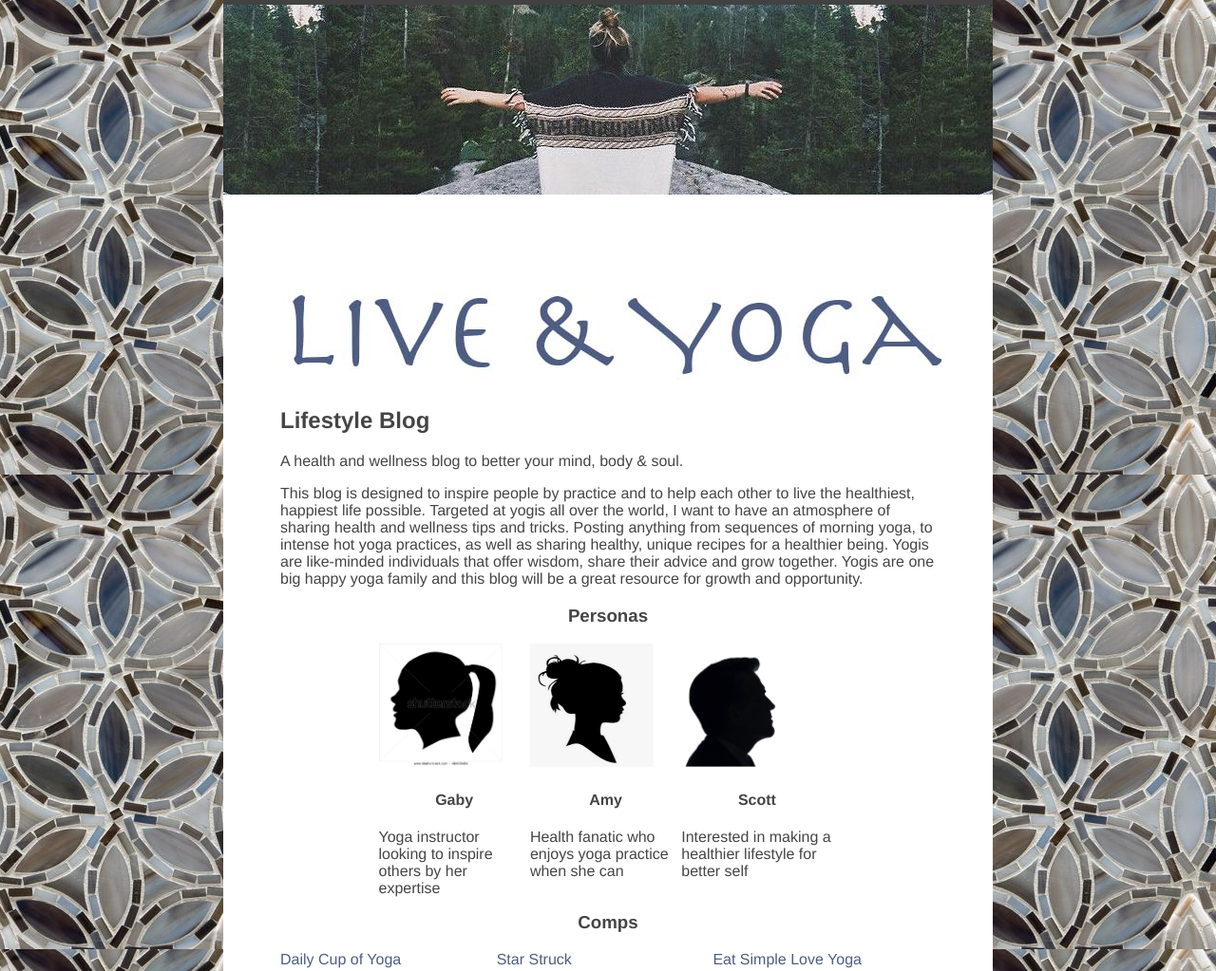
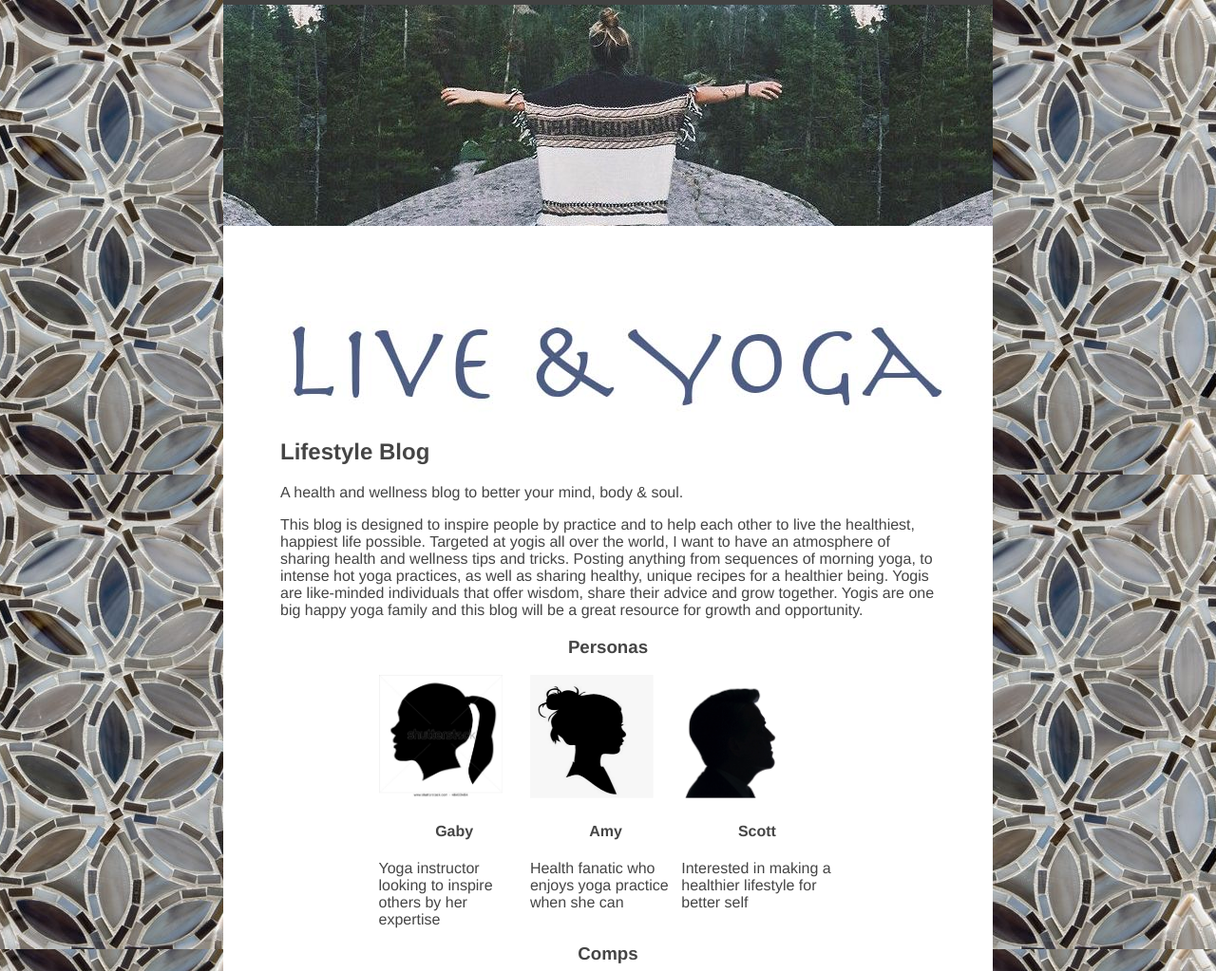
Before and after one commit to kareuski/MI349FS15, a plain HTML site: page week4/index.html in a window 1280 px wide. Shown: the top 1023 px of the page at 95% size. Drawn offline with Linux system fonts and the light colour scheme.

Commit message:
week 4 completed!

```diff
--- a/week4/style.css
+++ b/week4/style.css
@@ -1,5 +1,5 @@
 body {
-  background: #ccc url(mosaic.jpg) repeat top center;;
+  background: #ccc url(mosaic.jpg) repeat top center;
   margin: 0;
   font-family: Helvetica;
   color: #454545;
@@ -8,7 +8,7 @@ body {
 .container {
   margin: 0 auto;
   width: 810px;
-  padding-top: 200px;
+  padding-top: 233px;
   background: #fff url(free.jpg) repeat top center;
   border-top: 5px solid #424242;
 }
```
